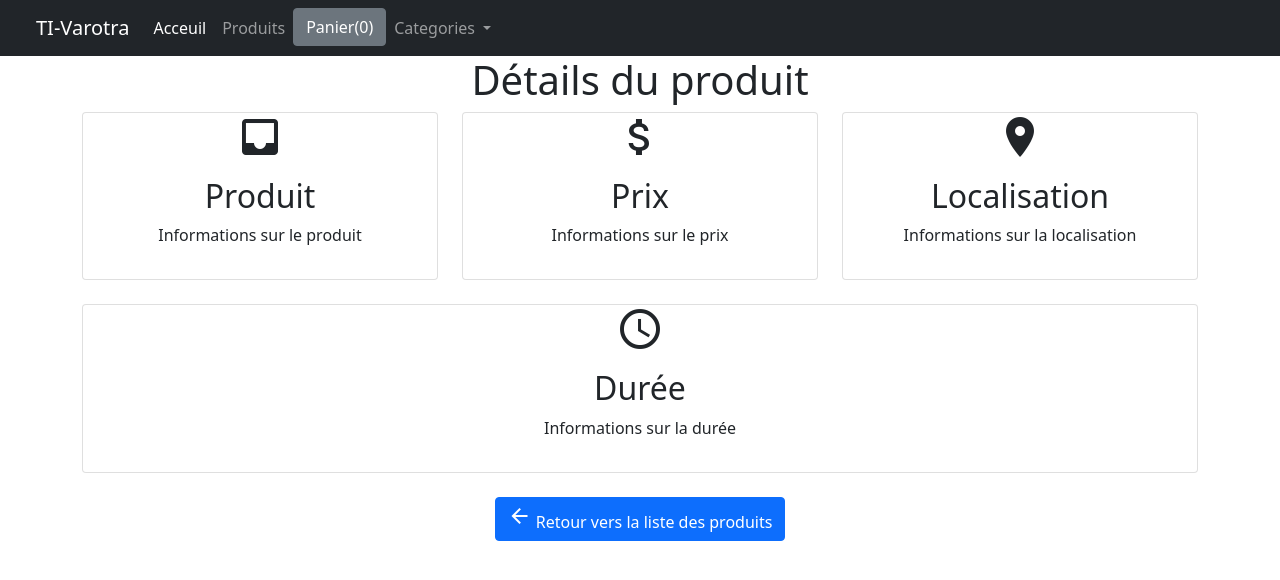
After one commit to Group-ITDevSuccess/E-Commerce-Django-002, a Django app: template ecommerce/shop/templates/shop/confirmation.html in a window 1280 px wide. The commit adds this page. Shown: the top 580 px of the page. Run offline with Django 4.2, Linux system fonts and the light colour scheme; the template is opened without the code that fills it, so the values that code supplies are empty.

Commit message:
Page de confirmation

```diff
--- a/ecommerce/shop/templates/shop/base.html
+++ b/ecommerce/shop/templates/shop/base.html
@@ -13,6 +13,10 @@
       integrity="sha384-EVSTQN3/azprG1Anm3QDgpJLIm9Nao0Yz1ztcQTwFspd3yD65VohhpuuCOmLASjC"
       crossorigin="anonymous"
     />
+
+    <link rel="stylesheet" href="https://fonts.googleapis.com/icon?family=Material+Icons">
+
+
   </head>
   <body>
     <div class="container-fluid">
@@ -34,7 +38,10 @@
             <div class="collapse navbar-collapse" id="navbarNavDropdown">
               <ul class="navbar-nav">
                 <li class="nav-item">
-                  <a class="nav-link active" aria-current="page" href="{% url 'home' %}"
+                  <a
+                    class="nav-link active"
+                    aria-current="page"
+                    href="{% url 'home' %}"
                     >Acceuil</a
                   >
                 </li>
--- a/ecommerce/shop/templates/shop/checkout.html
+++ b/ecommerce/shop/templates/shop/checkout.html
@@ -125,7 +125,6 @@
 
   $("#item-number").append(itemNumber);
   $("#inputTotal").val(totalPrice);
-
   $("#items").val(JSON.stringify(panier));
 </script>
 {% endblock %}
--- /dev/null
+++ b/ecommerce/shop/templates/shop/confirmation.html
@@ -0,0 +1,61 @@
+{% extends 'shop/base.html' %} {% block content %}
+<div class="container">
+  <h1 class="text-center">Détails du produit</h1>
+
+  <div class="row">
+    <div class="col-md-4 mb-4">
+      <div class="card text-center">
+        <i class="material-icons" style="font-size: 48px">inbox</i>
+        <div class="card-body">
+          <h2>Produit</h2>
+          <p>Informations sur le produit</p>
+        </div>
+      </div>
+    </div>
+
+    <div class="col-md-4 mb-4">
+      <div class="card text-center">
+        <i class="material-icons" style="font-size: 48px">attach_money</i>
+        <div class="card-body">
+          <h2>Prix</h2>
+          <p>Informations sur le prix</p>
+        </div>
+      </div>
+    </div>
+
+    <div class="col-md-4 mb-4">
+      <div class="card text-center">
+        <i class="material-icons" style="font-size: 48px">location_on</i>
+        <div class="card-body">
+          <h2>Localisation</h2>
+          <p>Informations sur la localisation</p>
+        </div>
+      </div>
+    </div>
+  </div>
+
+  <div class="row">
+    <div class="col-md-12">
+      <div class="card text-center">
+        <i class="material-icons" style="font-size: 48px">access_time</i>
+        <div class="card-body">
+          <h2>Durée</h2>
+          <p>Informations sur la durée</p>
+        </div>
+      </div>
+    </div>
+  </div>
+</div>
+
+<div class="container-fluid mt-4">
+  <div class="row">
+    <div class="col-md-12 text-center">
+      <a href="liste-produits.html" class="btn btn-primary">
+        <i class="material-icons">arrow_back</i> Retour vers la liste des
+        produits
+      </a>
+    </div>
+  </div>
+</div>
+
+{% endblock %}
--- a/ecommerce/shop/urls.py
+++ b/ecommerce/shop/urls.py
@@ -1,9 +1,10 @@
 from django.urls import path
 
-from shop.views import index, detail, checkout
+from shop.views import index, detail, checkout, confirmation
 
 urlpatterns = [
     path('', index, name='home'),
     path('<int:myid>', detail, name='detail'),
-    path('checkout', checkout, name='checkout')
+    path('checkout', checkout, name='checkout'),
+    path('confirmation', confirmation, name='confirmation')
 ]
```
Also changed, not shown: ecommerce/shop/views.py (+14 -1 lines).
